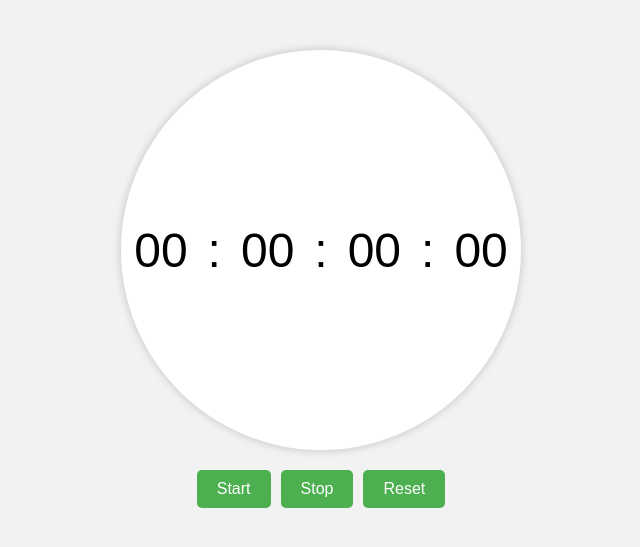
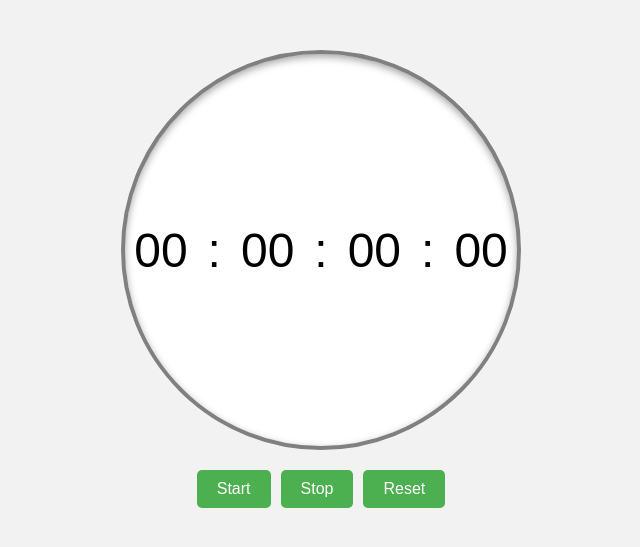
Before and after one commit to sushantkr961/MERN-Mini-Projects, a PHP site: page /stopwatch.html in a window 1280 px wide. Shown: the part 87-634 px from the top of the page, without its empty margins (319-959 px from the left). Run offline with PHP 8.4, Linux system fonts and the light colour scheme.

Commit message:
css updated

```diff
--- a/Clock/analog.html
+++ b/Clock/analog.html
@@ -15,6 +15,7 @@
       </nav>
     </header>
     <div id="clockContainer">
+      <div id="brand">Sk</div>
       <div id="hour"></div>
       <div id="minute"></div>
       <div id="second"></div>
--- a/Clock/stopwatch.css
+++ b/Clock/stopwatch.css
@@ -43,8 +43,10 @@ nav a {
   align-items: center;
   background-color: #fff;
   padding: 20px;
+  border: 4px solid grey;
   border-radius: 50%;
-  box-shadow: 0 0 10px rgba(0, 0, 0, 0.2);
+  box-shadow: rgba(0, 0, 0, 0.24) 0px 3px 8px inset,
+    rgba(0, 0, 0, 0.24) 0px 3px 8px -3px inset;
   margin-bottom: 20px;
   font-size: 3em;
 }
```
Also changed, not shown: Clock/analog.css (+12 -2 lines).
